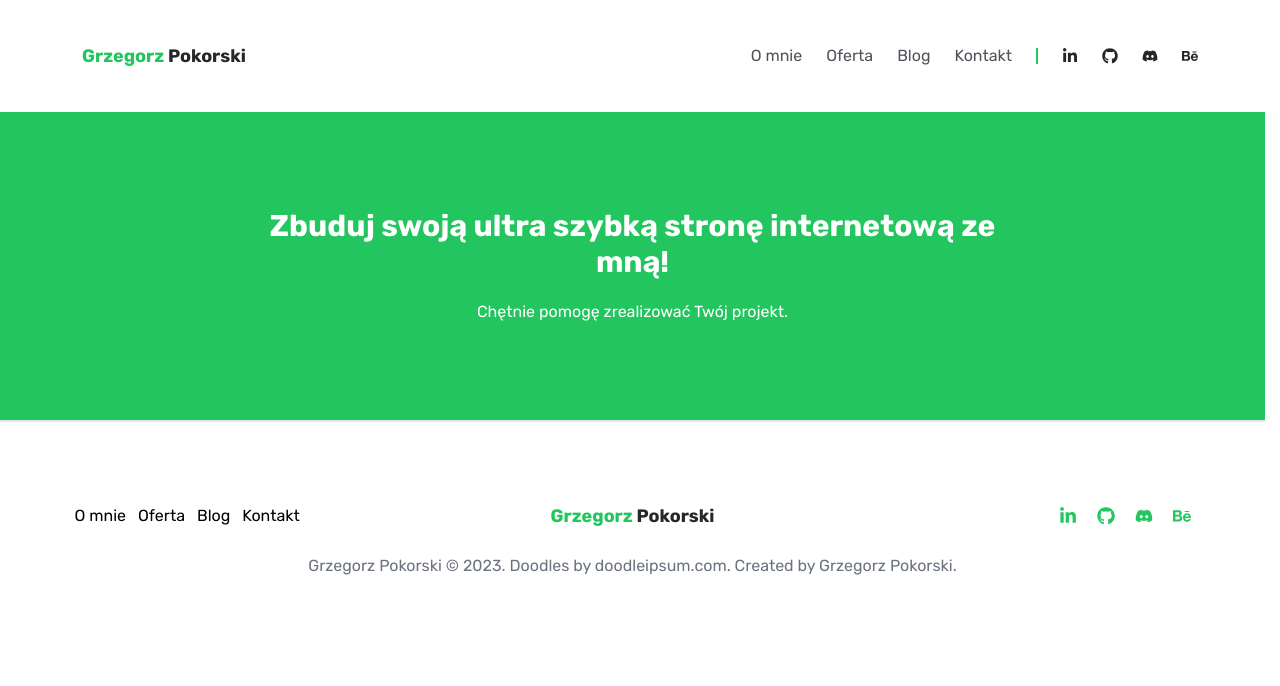
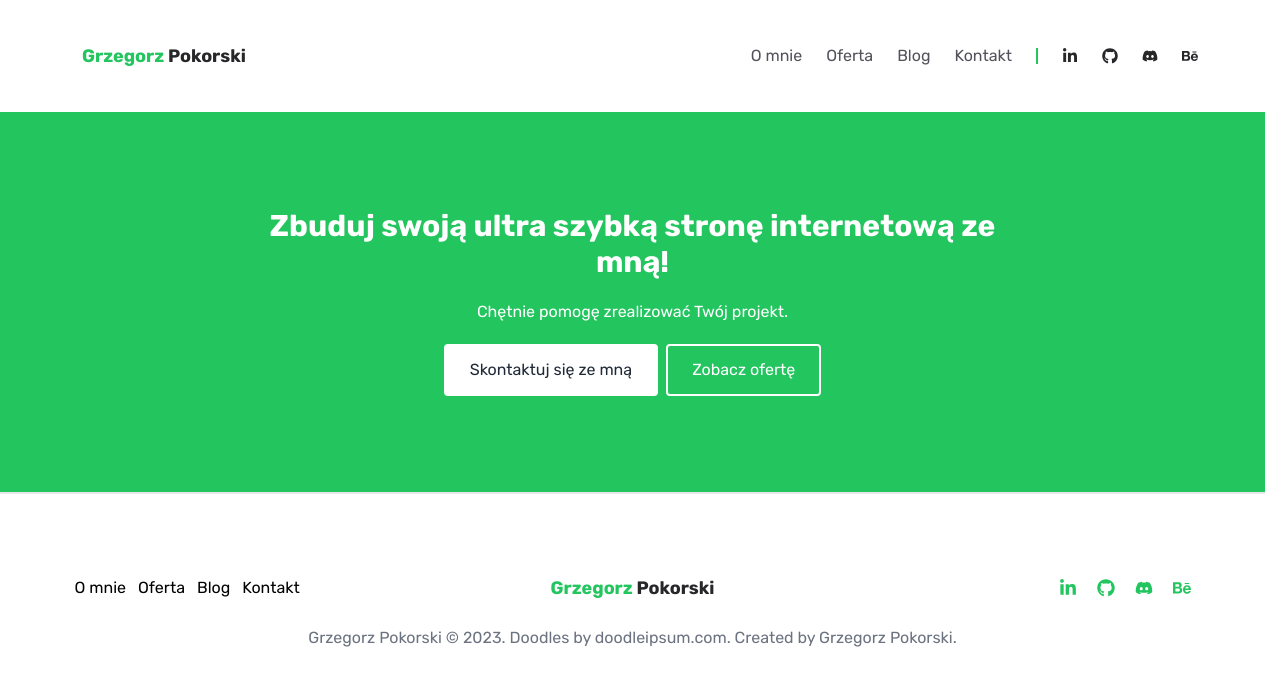
Before and after one commit to grzegorzpokorski/grzegorzpokorski.pl, a Next.js app: page / in a window 1280 px wide. Shown: the top 686 px of the page. Built offline with nearby package versions, Linux system fonts and the light colour scheme.

Commit message:
fix: buttons styles to Link

```diff
--- a/src/components/atoms/Link/Link.tsx
+++ b/src/components/atoms/Link/Link.tsx
@@ -1,5 +1,30 @@
-import { ReactNode, FC } from "react";
+import { ReactNode } from "react";
 import LinkNext from "next/link";
+import { twMerge } from "tailwind-merge";
+
+type ButtonVariants = "green" | "green-outline" | "white" | "white-outline";
+
+const baseButtonStyles =
+  "inline-flex transition-colors border-2 rounded px-4 md:px-6 py-2 md:py-3 text-base text-center disabled:cursor-not-allowed transition-colors rounded flex flex-row items-center justify-center gap-1.5";
+
+const buttonVariants = {
+  white: twMerge(
+    baseButtonStyles,
+    "bg-white hover:bg-slate-100 text-gray-800 border-white",
+  ),
+  "white-outline": twMerge(
+    baseButtonStyles,
+    "bg-transparent hover:bg-white text-white hover:text-gray-800 border-white",
+  ),
+  green: twMerge(
+    baseButtonStyles,
+    "bg-green-500 hover:bg-green-600 text-white border-green-500",
+  ),
+  "green-outline": twMerge(
+    baseButtonStyles,
+    "bg-transparent hover:bg-green-500 text-green-500 hover:text-white border-green-500",
+  ),
+} as const;
 
 export type LinkProps = {
   href: string;
@@ -7,6 +32,7 @@ export type LinkProps = {
   className?: string;
   tabIndex?: number;
   onClick?: () => void;
+  buttonStyle?: ButtonVariants;
 };
 
 export const Link = (props: LinkProps) => {
@@ -18,7 +44,10 @@ export const Link = (props: LinkProps) => {
     <LinkNext
       href={props.href}
       onClick={props.onClick}
-      className={props.className}
+      className={twMerge(
+        props.buttonStyle && buttonVariants[props.buttonStyle],
+        props.className,
+      )}
       tabIndex={props.tabIndex}
     >
       {props.children}
--- a/src/components/molecules/Banner/Banner.tsx
+++ b/src/components/molecules/Banner/Banner.tsx
@@ -4,18 +4,22 @@ import { ReactNode } from "react";
 type BannerProps = {
   title: string;
   content?: string;
-  children?: ReactNode;
+  buttons?: ReactNode;
 };
 
-export const Banner = ({ title, content, children }: BannerProps) => {
+export const Banner = ({ title, content, buttons }: BannerProps) => {
   return (
     <section className="py-24 bg-green-500">
       <Container>
         <header className="w-full md:w-2/3 text-center mx-auto text-white flex flex-col gap-5">
           <h2 className="text-3xl font-bold">{title}</h2>
           {content && <p>{content}</p>}
+          {buttons && (
+            <div className="flex flex-row flex-wrap gap-2 justify-center items-center">
+              {buttons}
+            </div>
+          )}
         </header>
-        {children}
       </Container>
     </section>
   );
--- a/src/components/templates/Home/Home.tsx
+++ b/src/components/templates/Home/Home.tsx
@@ -1,3 +1,4 @@
+import { Link } from "@/components/atoms/Link/Link";
 import { Banner } from "@/components/molecules/Banner/Banner";
 
 export const Home = () => {
@@ -5,6 +6,16 @@ export const Home = () => {
     <Banner
       title="Zbuduj swoją ultra szybką stronę internetową ze mną!"
       content="Chętnie pomogę zrealizować Twój projekt."
+      buttons={
+        <>
+          <Link href="/kontakt" buttonStyle="white">
+            Skontaktuj się ze mną
+          </Link>
+          <Link href="/oferta" buttonStyle="white-outline">
+            Zobacz ofertę
+          </Link>
+        </>
+      }
     />
   );
 };
```
